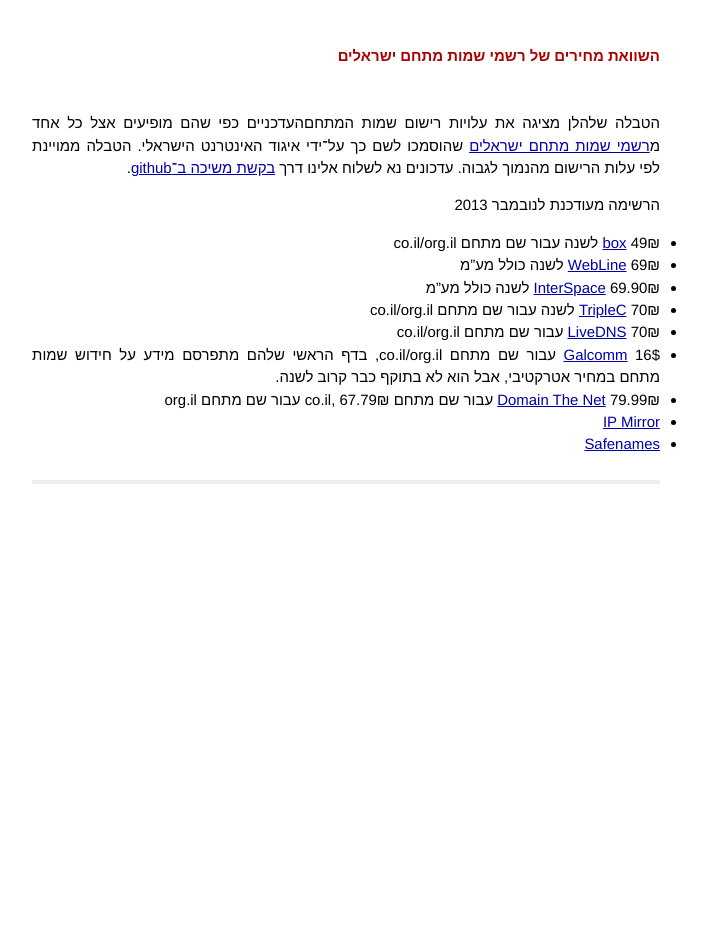
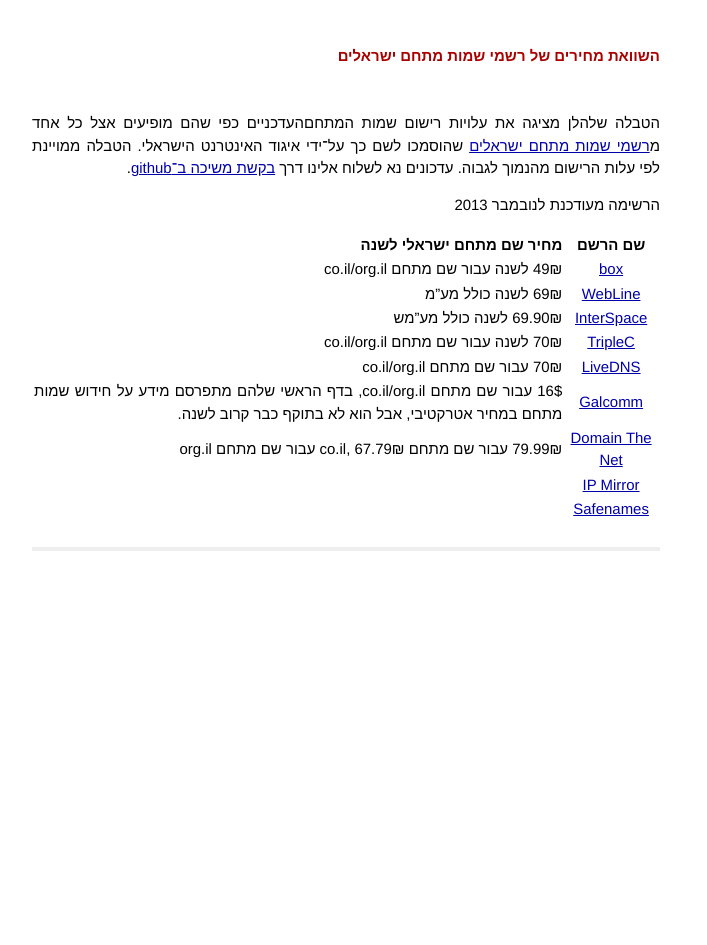
Before and after one commit to tomer/IsraeliDomains, a Jekyll site: the page built from index.md, in a window 1280 px wide. Shown: the whole page, without its empty margins (294-1001 px from the left). Built offline with Jekyll 4.4.1, drawn with Linux system fonts in a browser that asks for light colours; Markdown is read by kramdown in place of the engine named in the settings.

Commit message:
convert list to table

```diff
--- a/_config.yml
+++ b/_config.yml
@@ -4,3 +4,6 @@ pygments: true
 
 direction: rtl
 lang: he
+
+redcarpet:
+  extensions: ["no_intra_emphasis", "fenced_code_blocks", "autolink", "tables", "with_toc_data"]
--- a/index.md
+++ b/index.md
@@ -7,15 +7,17 @@ title: השוואת מחירים של רשמי שמות מתחם ישראלים
 
 הרשימה מעודכנת לנובמבר 2013
 
-* [box] 49₪ לשנה עבור שם מתחם co.il/org.il
-* [WebLine] 69₪ לשנה כולל מע"מ
-* [InterSpace] 69.90₪ לשנה כולל מע"מ
-* [TripleC] 70₪ לשנה עבור שם מתחם co.il/org.il
-* [LiveDNS] 70₪ עבור שם מתחם co.il/org.il
-* [Galcomm] 16$ עבור שם מתחם co.il/org.il, בדף הראשי שלהם מתפרסם מידע על חידוש שמות מתחם במחיר אטרקטיבי, אבל הוא לא בתוקף כבר קרוב לשנה.
-* [Domain The Net] 79.99₪ עבור שם מתחם co.il, 67.79₪ עבור שם מתחם org.il
-* [IP Mirror]
-* [Safenames]
+| שם הרשם | מחיר שם מתחם ישראלי לשנה |
+|:--------:| ------------------------- |
+|[box]            | 49₪  לשנה עבור שם מתחם co.il/org.il
+|[WebLine]        | 69₪ לשנה כולל מע"מ
+|[InterSpace]     | 69.90₪ לשנה כולל מע"מש
+|[TripleC]        | 70₪ לשנה עבור שם מתחם co.il/org.il
+|[LiveDNS]        | 70₪ עבור שם מתחם co.il/org.il
+|[Galcomm]        | 16$ עבור שם מתחם co.il/org.il, בדף הראשי שלהם מתפרסם מידע על חידוש שמות מתחם במחיר אטרקטיבי, אבל הוא לא בתוקף כבר קרוב לשנה.
+|[Domain The Net] | 79.99₪ עבור שם מתחם co.il, 67.79₪ עבור שם מתחם org.il
+|[IP Mirror]      |
+|[Safenames]      |
 
 
 [WebLine]: http://www.webline.co.il/Site/he/pages/homePage.asp
```
